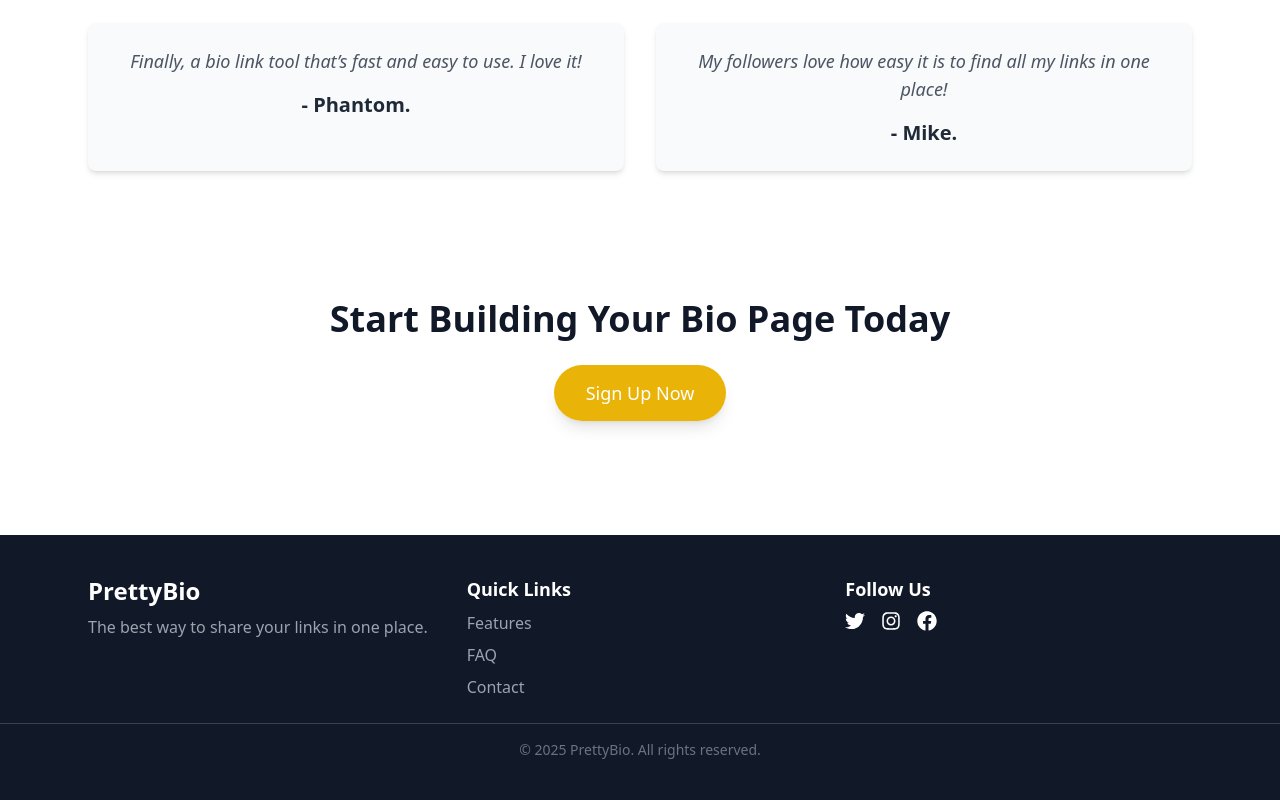
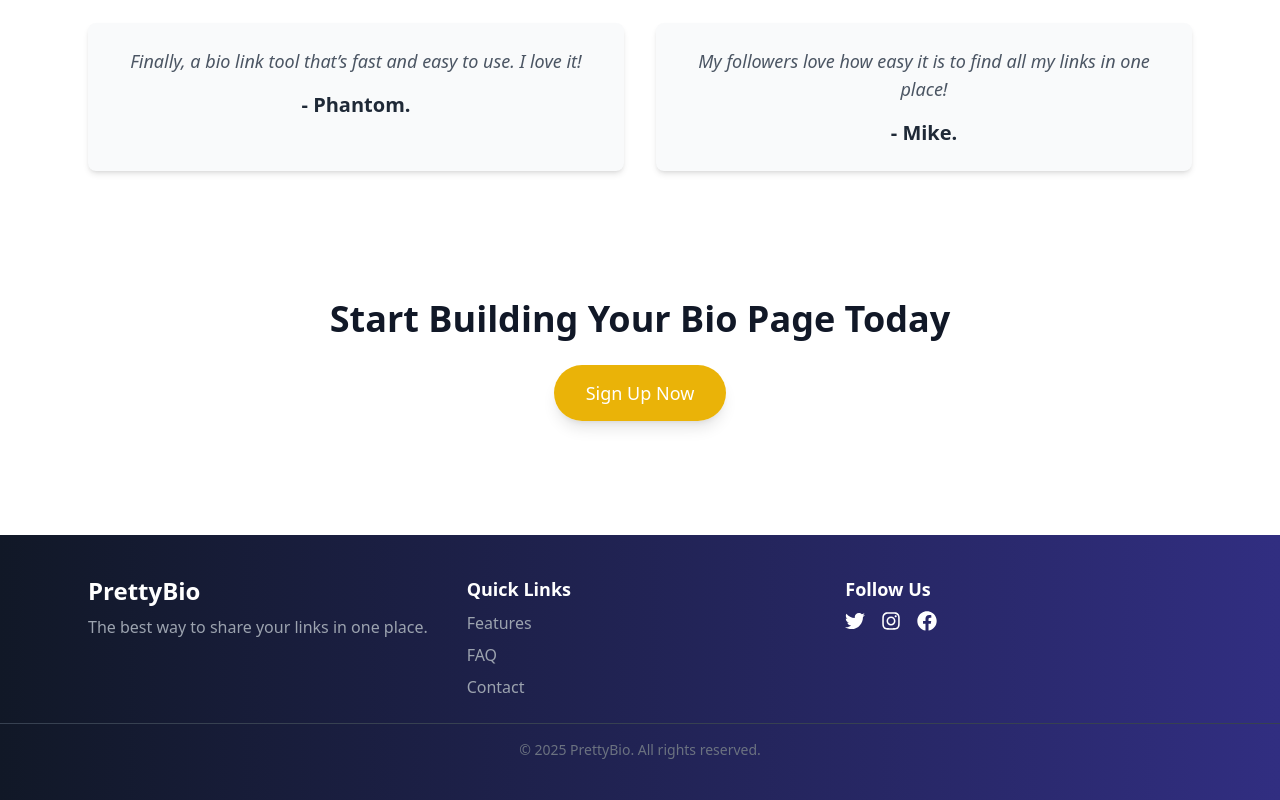
Before and after one commit to devtofunmi/prettybio, a Next.js app: page / in a window 1280 px wide. Shown: the part 2691-3491 px from the top of the page. Built offline with nearby package versions, Linux system fonts and the light colour scheme; a web font is replaced by a local one.

Commit message:
revamp footer component

```diff
--- a/components/Footer.tsx
+++ b/components/Footer.tsx
@@ -1,19 +1,42 @@
 import { FaTwitter, FaInstagram, FaFacebook } from "react-icons/fa";
 import Link from "next/link";
 import { FC } from "react";
+import { motion } from "framer-motion";
+
+const fadeUp = {
+  hidden: { opacity: 0, y: 20 },
+  visible: (i: number) => ({
+    opacity: 1,
+    y: 0,
+    transition: { delay: i * 0.2, duration: 0.5 },
+  }),
+};
 
 const Footer: FC = () => {
   return (
-    <footer className="w-full bg-gray-900 text-white py-10 mt-16">
+    <footer className="w-full bg-[linear-gradient(to_right,_#111827,_#312e81)]
+ text-white py-10 mt-16">
       <div className="max-w-6xl mx-auto px-6 grid grid-cols-1 md:grid-cols-3 gap-8 text-center md:text-left">
-        <div>
+        {[0, 1, 2].map((i) => (
+          <motion.div
+            key={i}
+            custom={i}
+            initial="hidden"
+            whileInView="visible"
+            viewport={{ once: true }}
+            variants={fadeUp}
+          >
+            {i === 0 && (
+              <>
                 <h3 className="text-2xl font-bold">PrettyBio</h3>
                 <p className="text-gray-400 mt-2">
                   The best way to share your links in one place.
                 </p>
-        </div>
+              </>
+            )}
 
-        <div>
+            {i === 1 && (
+              <>
                 <h4 className="text-lg font-semibold mb-2">Quick Links</h4>
                 <ul className="text-gray-400 space-y-2">
                   <li>
@@ -32,9 +55,11 @@ const Footer: FC = () => {
                     </Link>
                   </li>
                 </ul>
-        </div>
+              </>
+            )}
 
-        <div>
+            {i === 2 && (
+              <>
                 <h4 className="text-lg font-semibold mb-2">Follow Us</h4>
                 <div className="flex justify-center md:justify-start space-x-4">
                   <Link href="https://twitter.com" target="_blank" className="text-xl hover:text-blue-500">
@@ -47,11 +72,21 @@ const Footer: FC = () => {
                     <FaFacebook />
                   </Link>
                 </div>
+              </>
+            )}
+          </motion.div>
+        ))}
       </div>
-      </div>
-      <div className="text-center text-gray-500 text-sm mt-6 border-t border-gray-700 pt-4">
+
+      <motion.div
+        className="text-center text-gray-500 text-sm mt-6 border-t border-gray-700 pt-4"
+        initial={{ opacity: 0 }}
+        whileInView={{ opacity: 1 }}
+        transition={{ duration: 1, delay: 0.6 }}
+        viewport={{ once: true }}
+      >
         &copy; {new Date().getFullYear()} PrettyBio. All rights reserved.
-      </div>
+      </motion.div>
     </footer>
   );
 };
```
Lines whose indentation alone changed are shown as unchanged.
